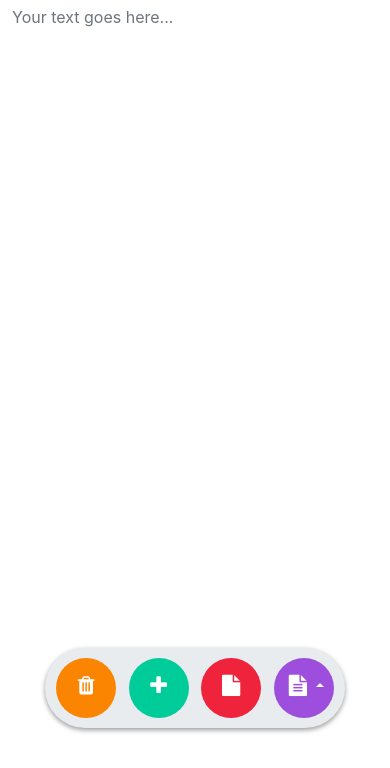
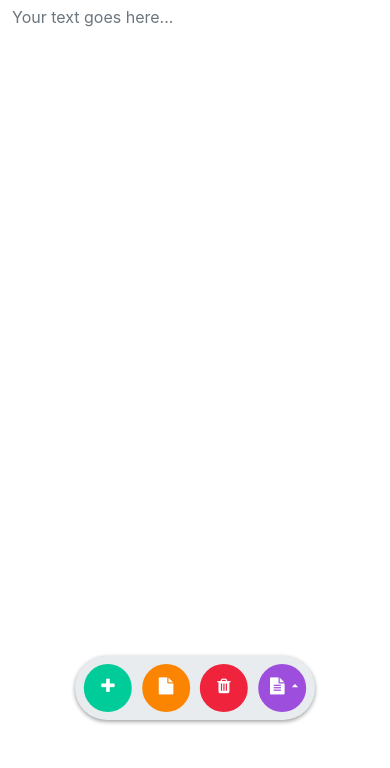
Before and after one commit to Anshit01/clippy, a Flask app: page / in a window 390 px wide. Shown: the part 76-844 px from the top of the page. Run offline with Flask 2, Linux system fonts and the light colour scheme; the visitor is signed in with stand-in values (Sample User, id 1); some libraries are stand-ins or nearby versions.

Commit message:
bottom bar fixed

```diff
--- a/app/static/styles/main.css
+++ b/app/static/styles/main.css
@@ -44,7 +44,7 @@ body {
 }
 
 .delete {
-	background-color:#fb8500;
+	background-color:#ef233c;
 }
 
 .delete:hover{
@@ -52,7 +52,7 @@ body {
 }
 
 .open {
-	background-color:#ef233c;
+	background-color:#fb8500;
 }
 
 .open:hover{
@@ -122,9 +122,16 @@ body {
     font-size: 1.1em;
 }
 
-@media only screen and (max-width: 600px){
+@media only screen and (max-width: 992px){
+    .bottom-bar{
+        width: 400px;
+    }
+}
+
+@media only screen and (max-width: 768px){
     .bottom-bar{
         width: 300px;
+        transform: translateX(-50%) scale(0.8);
     }
 }
 
--- a/app/templates/index.html
+++ b/app/templates/index.html
@@ -107,11 +107,6 @@
 
                 <div class="bottom-bar no-margin">
 
-                    <a id="delete-btn" class="delete mx-1 mx-md-2 mx-lg-4 bottom-btn tool-tip">
-                        <i class="fa fa-trash fa-lg my-float" aria-hidden="true"></i>
-                        <span class="tool-tiptext">Delete Clip</span>
-                    </a>
-
                     <a id="new-btn" class="new mx-1 mx-md-2 mx-lg-4 bottom-btn tool-tip">
                         <i class="fa fa-plus fa-lg my-float"></i>
                         <span class="tool-tiptext">New Clip</span>
@@ -120,6 +115,11 @@
                     <a id="open-btn" class="open mx-1 mx-md-2 mx-lg-4 bottom-btn tool-tip">
                         <i class="fa fa-file fa-lg my-float" aria-hidden="true"></i>
                         <span class="tool-tiptext">Open from file</span>
+                    </a>
+
+                    <a id="delete-btn" class="delete mx-1 mx-md-2 mx-lg-4 bottom-btn tool-tip">
+                        <i class="fa fa-trash fa-lg my-float" aria-hidden="true"></i>
+                        <span class="tool-tiptext">Delete Clip</span>
                     </a>
 
                     <div class=" mx-1 mx-md-2 mx-lg-4  dropup ">
```
